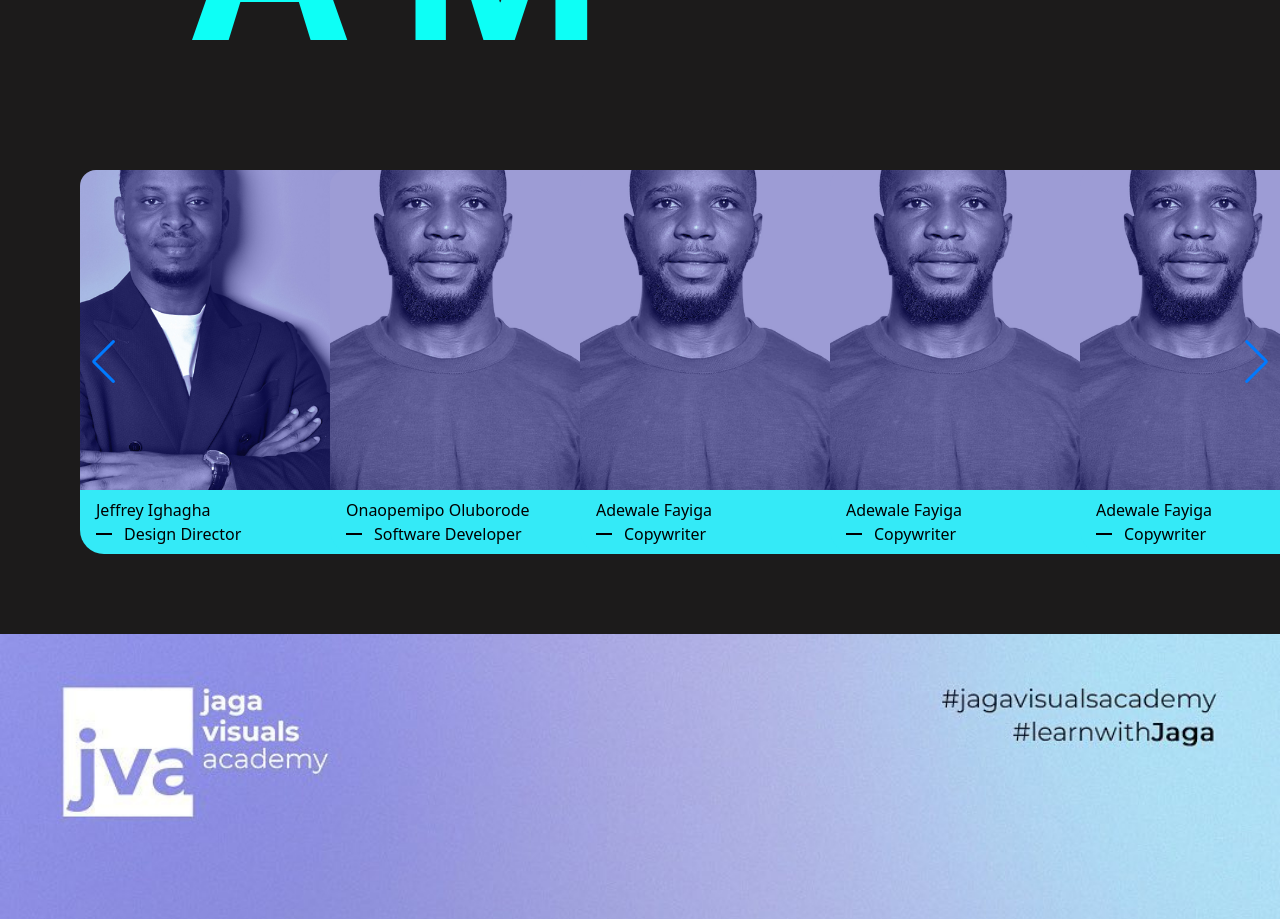
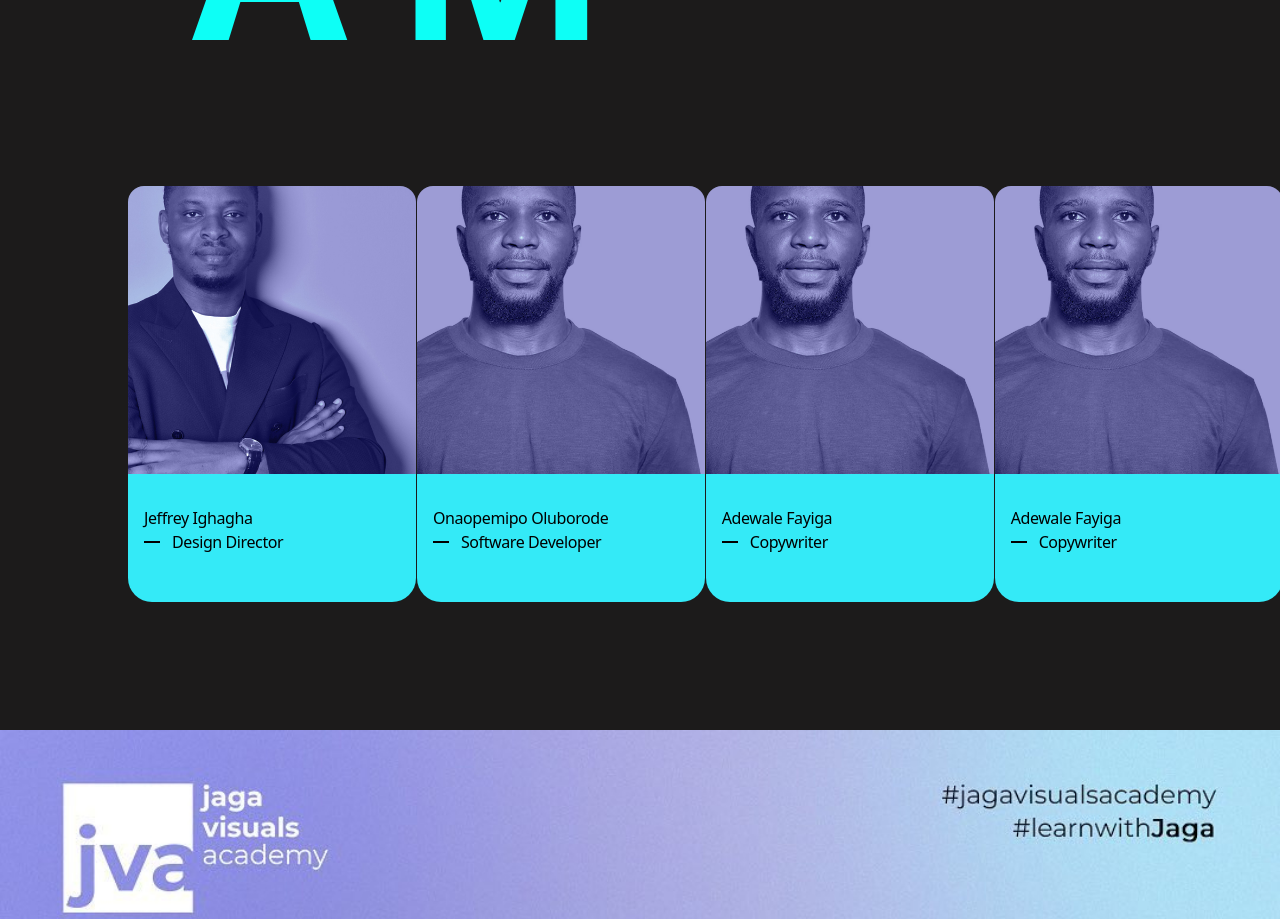
Before and after one commit to borodedamie/jaga-visuals, a React (Vite) app: page /agency in a window 1280 px wide. Shown: the part 2860-3779 px from the top of the page. Built offline with nearby package versions, Linux system fonts and the light colour scheme.

Commit message:
implemented glide js in replacement for swiper js

```diff
--- a/package.json
+++ b/package.json
@@ -10,6 +10,7 @@
     "preview": "vite preview"
   },
   "dependencies": {
+    "@glidejs/glide": "^3.6.0",
     "framer-motion": "^10.16.4",
     "react": "^18.2.0",
     "react-dom": "^18.2.0",
--- a/src/components/Team.jsx
+++ b/src/components/Team.jsx
@@ -1,16 +1,24 @@
-import React from "react";
+import React, { useEffect } from "react";
 import damage from "../assets/damage.jpg";
 import { LazyLoadImage } from "react-lazy-load-image-component";
 import "react-responsive-carousel/lib/styles/carousel.min.css"; // requires a loader
 import director from "../assets/director.jpg";
-import { Navigation, Pagination, Scrollbar, A11y } from "swiper/modules";
-import { Swiper, SwiperSlide } from "swiper/react";
+
 import web from "../assets/web1.jpg";
 import { carousel } from "../assets/data";
-import "swiper/css/navigation";
-import "swiper/css";
-import "swiper/css/effect-fade";
+
+import Glide from '@glidejs/glide';
+import '../css/glide.core.css';
+import '../css/glide.theme.css';
+
 const Team = () => {
+  useEffect(() => {
+    new Glide('.glide', {
+      perView: 4.5,
+      gap: 20
+    }).mount();
+  }, []);
+
   return (
     <div>
       <div className="bg-[#1c1b1b] mt-[10%] py-[9rem] ">
@@ -33,41 +41,24 @@ const Team = () => {
           </div>
         </div>
 
-        <div className="pl-10 md:pl-[5rem] pt-[3rem]">
-          <Swiper
-            modules={[Navigation, Pagination, Scrollbar, A11y]}
-            spaceBetween={50}
-            // slidesPerView={1.5}
-            loop={true}
-            breakpoints={{
-              0: { slidesPerView: 1 },
-              320: { slidesPerView: 1 },
-              640: { slidesPerView: 2 },
-              768: { slidesPerView: 3 },
-              1024: { slidesPerView: 5 },
-            }}
-
-            navigation
-            pagination={{ cickable: true }}
-            scrollbar={{ draggable: true }}
-            speed={800}
-            effect={"fade"}
-          >
+        <div className="glide" style={{ marginTop: '5%', marginBottom: '10%' }}>
+          <div className="glide__track" data-glide-el="track">
+            <div className="glide__slides" style={{ marginLeft: '10%' }}>
               {carousel.map((carousel1, index) => {
                 return (
-                <SwiperSlide key={index}>
-                  <div className="flex flex-col h-[24rem] w-[20rem] ">
+                  <div className="glide__slide" key={index}>
+                    <div className="flex flex-col w-[18rem] ">
                       <div className="">
                         <img
-                        className="w-[20rem] border-0 rounded-b-none rounded-t-2xl "
+                          className="w-[20rem] border-0 rounded-b-none rounded-t-2xl"
                           src={carousel1.one}
                         />
                       </div>
-                    <div className="bg-[#34eaf7] pl-4 py-2 h-[4rem] border-0 rounded-t-none rounded-b-3xl">
-                      <h2 className="text-[16px] text-[black]">
+                      <div className="bg-[#34eaf7] pl-4 py-[2rem] h-[8rem] border-0 rounded-t-none rounded-b-3xl">
+                        <h2 className="text-[16px] text-[black] tracking-tight">
                           {carousel1.name}
                         </h2>
-                      <p className="text-[16px] w-full md:w-[24.5rem] text-[black]">
+                        <p className="text-[16px] text-[black] tracking-tight">
                           <div className="flex flex-row items-center gap-3">
                             <hr className="w-[1rem] bg-black border-black border-[1.5px]" />
                             {carousel1.title}
@@ -75,11 +66,13 @@ const Team = () => {
                         </p>
                       </div>
                     </div>
-                </SwiperSlide>
+                  </div>
                 );
               })}
-          </Swiper>
             </div>
+          </div>
+        </div>
+
         <LazyLoadImage
           className="w-full mt-[5rem]"
           src={damage}
--- /dev/null
+++ b/src/css/glide.core.css
@@ -0,0 +1,45 @@
+.glide {
+  position: relative;
+  width: 100%;
+  box-sizing: border-box; }
+  .glide * {
+    box-sizing: inherit; }
+  .glide__track {
+    overflow: hidden; }
+  .glide__slides {
+    position: relative;
+    width: 100%;
+    list-style: none;
+    backface-visibility: hidden;
+    transform-style: preserve-3d;
+    touch-action: pan-Y;
+    overflow: hidden;
+    margin: 0;
+    padding: 0;
+    white-space: nowrap;
+    display: flex;
+    flex-wrap: nowrap;
+    will-change: transform; }
+    .glide__slides--dragging {
+      user-select: none; }
+  .glide__slide {
+    width: 100%;
+    height: 100%;
+    flex-shrink: 0;
+    white-space: normal;
+    user-select: none;
+    -webkit-touch-callout: none;
+    -webkit-tap-highlight-color: transparent; }
+    .glide__slide a {
+      user-select: none;
+      -webkit-user-drag: none;
+      -moz-user-select: none;
+      -ms-user-select: none; }
+  .glide__arrows {
+    -webkit-touch-callout: none;
+    user-select: none; }
+  .glide__bullets {
+    -webkit-touch-callout: none;
+    user-select: none; }
+  .glide--rtl {
+    direction: rtl; }
--- /dev/null
+++ b/src/css/glide.core.scss
@@ -0,0 +1,73 @@
+$glide-class: 'glide' !default;
+$glide-element-separator: '__' !default;
+$glide-modifier-separator: '--' !default;
+
+.#{$glide-class} {
+  $this: &;
+
+  $se: $glide-element-separator;
+  $sm: $glide-modifier-separator;
+
+  position: relative;
+  width: 100%;
+  box-sizing: border-box;
+
+  * {
+    box-sizing: inherit;
+  }
+
+  &#{$se}track {
+    overflow: hidden;
+  }
+
+  &#{$se}slides {
+    position: relative;
+    width: 100%;
+    list-style: none;
+    backface-visibility: hidden;
+    transform-style: preserve-3d;
+    touch-action: pan-Y;
+    overflow: hidden;
+    margin: 0;
+    padding: 0;
+    white-space: nowrap;
+    display: flex;
+    flex-wrap: nowrap;
+    will-change: transform;
+
+    &#{$glide-modifier-separator}dragging {
+      user-select: none;
+    }
+  }
+
+  &#{$se}slide {
+    width: 100%;
+    height: 100%;
+    flex-shrink: 0;
+    white-space: normal;
+    user-select: none;
+    -webkit-touch-callout: none;
+    -webkit-tap-highlight-color: transparent;
+
+    a {
+      user-select: none;
+      -webkit-user-drag: none;
+      -moz-user-select: none;
+      -ms-user-select: none;
+    }
+  }
+
+  &#{$se}arrows {
+    -webkit-touch-callout: none;
+    user-select: none;
+  }
+
+  &#{$se}bullets {
+    -webkit-touch-callout: none;
+    user-select: none;
+  }
+
+  &#{$sm}rtl {
+    direction: rtl;
+  }
+}
--- /dev/null
+++ b/src/css/glide.theme.css
@@ -0,0 +1,67 @@
+.glide__arrow {
+  position: absolute;
+  display: block;
+  top: 50%;
+  z-index: 2;
+  color: white;
+  text-transform: uppercase;
+  padding: 9px 12px;
+  background-color: transparent;
+  border: 2px solid rgba(255, 255, 255, 0.5);
+  border-radius: 4px;
+  box-shadow: 0 0.25em 0.5em 0 rgba(0, 0, 0, 0.1);
+  text-shadow: 0 0.25em 0.5em rgba(0, 0, 0, 0.1);
+  opacity: 1;
+  cursor: pointer;
+  transition: opacity 150ms ease, border 300ms ease-in-out;
+  transform: translateY(-50%);
+  line-height: 1; }
+  .glide__arrow:focus {
+    outline: none; }
+  .glide__arrow:hover {
+    border-color: white; }
+  .glide__arrow--left {
+    left: 2em; }
+  .glide__arrow--right {
+    right: 2em; }
+  .glide__arrow--disabled {
+    opacity: 0.33; }
+
+.glide__bullets {
+  position: absolute;
+  z-index: 2;
+  bottom: 2em;
+  left: 50%;
+  display: inline-flex;
+  list-style: none;
+  transform: translateX(-50%); }
+
+.glide__bullet {
+  background-color: rgba(255, 255, 255, 0.5);
+  width: 9px;
+  height: 9px;
+  padding: 0;
+  border-radius: 50%;
+  border: 2px solid transparent;
+  transition: all 300ms ease-in-out;
+  cursor: pointer;
+  line-height: 0;
+  box-shadow: 0 0.25em 0.5em 0 rgba(0, 0, 0, 0.1);
+  margin: 0 0.25em; }
+  .glide__bullet:focus {
+    outline: none; }
+  .glide__bullet:hover, .glide__bullet:focus {
+    border: 2px solid white;
+    background-color: rgba(255, 255, 255, 0.5); }
+  .glide__bullet--active {
+    background-color: white; }
+
+.glide--swipeable {
+  cursor: grab;
+  cursor: -moz-grab;
+  cursor: -webkit-grab; }
+
+.glide--dragging {
+  cursor: grabbing;
+  cursor: -moz-grabbing;
+  cursor: -webkit-grabbing; }
--- /dev/null
+++ b/src/css/glide.theme.scss
@@ -0,0 +1,95 @@
+$glide-class: 'glide' !default;
+$glide-element-separator: '__' !default;
+$glide-modifier-separator: '--' !default;
+
+.#{$glide-class} {
+  $this: &;
+
+  $se: $glide-element-separator;
+  $sm: $glide-modifier-separator;
+
+  &#{$se}arrow {
+    position: absolute;
+    display: block;
+    top: 50%;
+    z-index: 2;
+    color: white;
+    text-transform: uppercase;
+    padding: 9px 12px;
+    background-color: transparent;
+    border: 2px solid rgba(255, 255, 255, 0.5);
+    border-radius: 4px;
+    box-shadow: 0 0.25em 0.5em 0 rgba(0, 0, 0, 0.1);
+    text-shadow: 0 0.25em 0.5em rgba(0, 0, 0, 0.1);
+    opacity: 1;
+    cursor: pointer;
+    transition: opacity 150ms ease, border 300ms ease-in-out;
+    transform: translateY(-50%);
+    line-height: 1;
+
+    &:focus { outline: none; }
+    &:hover { border-color: white; }
+
+    &#{$sm}left {
+      left: 2em;
+    }
+
+    &#{$sm}right {
+      right: 2em;
+    }
+
+    &#{$sm}disabled {
+      opacity: 0.33;
+    }
+  }
+
+  &#{$se}bullets {
+    position: absolute;
+    z-index: 2;
+    bottom: 2em;
+    left: 50%;
+    display: inline-flex;
+    list-style: none;
+    transform: translateX(-50%);
+  }
+
+  &#{$se}bullet {
+    background-color: rgba(255, 255, 255, 0.5);
+    width: 9px;
+    height: 9px;
+    padding: 0;
+    border-radius: 50%;
+    border: 2px solid transparent;
+    transition: all 300ms ease-in-out;
+    cursor: pointer;
+    line-height: 0;
+    box-shadow: 0 0.25em 0.5em 0 rgba(0, 0, 0, 0.1);
+    margin: 0 0.25em;
+
+    &:focus {
+      outline: none;
+    }
+
+    &:hover,
+    &:focus {
+      border: 2px solid white;
+      background-color: rgba(255, 255, 255, 0.5);
+    }
+
+    &#{$sm}active {
+      background-color: white;
+    }
+  }
+
+  &#{$sm}swipeable {
+    cursor: grab;
+    cursor: -moz-grab;
+    cursor: -webkit-grab;
+  }
+
+  &#{$sm}dragging {
+    cursor: grabbing;
+    cursor: -moz-grabbing;
+    cursor: -webkit-grabbing;
+  }
+}
```
Also changed, not shown: 1 other file (tests, documents, lock files or other folders). Lines whose indentation alone changed are shown as unchanged.
